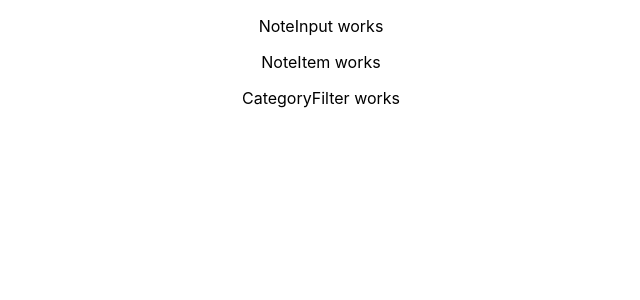
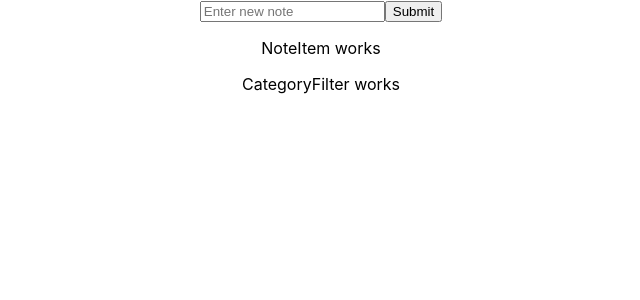
Before and after one commit to tlaze/react-coding-challenges, a React (Create React App) app in the folder notes-app/: page / in a window 1280 px wide. Shown: the top 300 px of the page, without its empty margins (319-959 px from the left). Built offline with nearby package versions, Linux system fonts and the light colour scheme.

Commit message:
noteinput component updated to console the submitted note text

```diff
--- a/notes-app/src/App.js
+++ b/notes-app/src/App.js
@@ -1,12 +1,39 @@
 import './App.css';
+import {useState} from 'react';
 import NoteInput from './components/NoteInput';
 import NoteItem from './components/NoteItem';
 import CategoryFilter from './components/CategoryFilter';
 
 function App() {
+  const [notes, setNotes] = useState([]);
+  const [input, setInput] = useState('');
+
+  const handleInput = (e) => {
+    console.log(e.target.value)
+    setInput(e.target.value)
+  }
+
+  const onSubmit = (e) => {
+    e.preventDefault();
+
+    if(input.trim() === '') return
+
+    const newNote = {
+      id: Date.now(),
+      text: input,
+    }
+
+    setNotes([...notes, newNote])
+    setInput('')
+    console.log(input)
+  }
   return (
     <div className="App">
-      <NoteInput></NoteInput>
+      <NoteInput
+        input={input}
+        handleInput={handleInput}
+        onSubmit={onSubmit}
+      />
       <NoteItem></NoteItem>
       <CategoryFilter></CategoryFilter>
     </div>
--- a/notes-app/src/components/NoteInput.jsx
+++ b/notes-app/src/components/NoteInput.jsx
@@ -1,8 +1,16 @@
 import React from 'react'
 
-function NoteInput(){
+function NoteInput( { text, handleInput, onSubmit }){
     return(
-        <p>NoteInput works</p>
+        <form onSubmit={onSubmit}>
+            <input
+                placeholder="Enter new note"
+                text="text"
+                value={text}
+                onChange={handleInput}
+                ></input>
+            <button>Submit</button>
+        </form>
     )
 }
 export default NoteInput;
```
